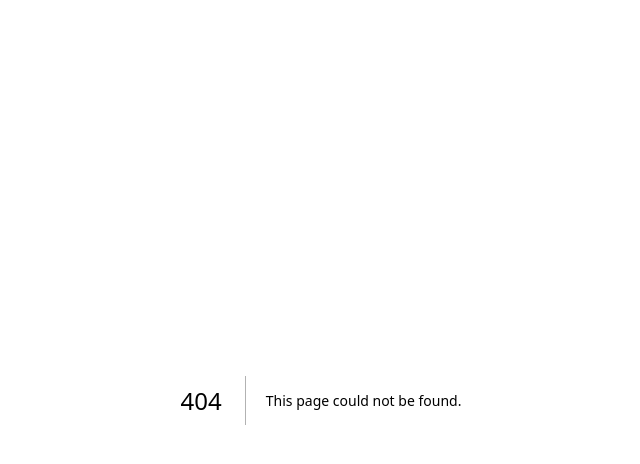
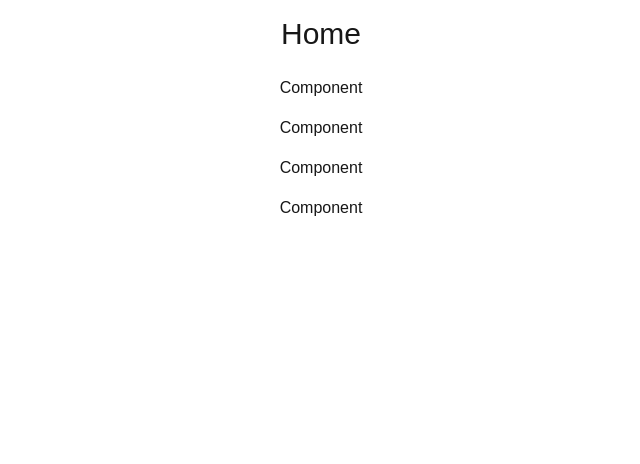
Before and after one commit to Ugits/RoleMate-Frontend, a Next.js app: page /home in a window 1280 px wide. Before the commit this address had no page. Shown: the top 464 px of the page, without its empty margins (319-959 px from the left). Built offline with nearby package versions, Linux system fonts and the light colour scheme.

Commit message:
Add home page

```diff
--- /dev/null
+++ b/app/(pages)/home/page.tsx
@@ -0,0 +1,16 @@
+
+const page = () => {
+  return (
+    <div className="flex flex-col items-center p-4">
+      <p className="text-3xl">Home</p>
+      <div className="flex flex-col justify-center items-center p-4">
+       <div className="m-2">Component</div>
+       <div className="m-2">Component</div>
+       <div className="m-2">Component</div>
+       <div className="m-2">Component</div>
+      </div>
+    </div>
+  );
+};
+
+export default page;
--- a/app/(pages)/login/page.tsx
+++ b/app/(pages)/login/page.tsx
@@ -0,0 +1,14 @@
+import Login from "./_components/Login";
+
+const page = () => {
+  return (
+    <div className="flex flex-col items-center p-4">
+      <p className="text-3xl">Login</p>
+      <div className="flex flex-col justify-center items-center m-4">
+        <Login />
+      </div>
+    </div>
+  );
+};
+
+export default page;
--- a/app/page.tsx
+++ b/app/page.tsx
@@ -2,7 +2,8 @@
 export default function Home() {
   return (
     <div>
-      Home
+      Compiling State
+      keep clean
     </div>
   );
 }
```
Also changed, not shown: app/(pages)/home/_components/RegisterUser.tsx (added), 1 other file (tests, documents, lock files or other folders).
